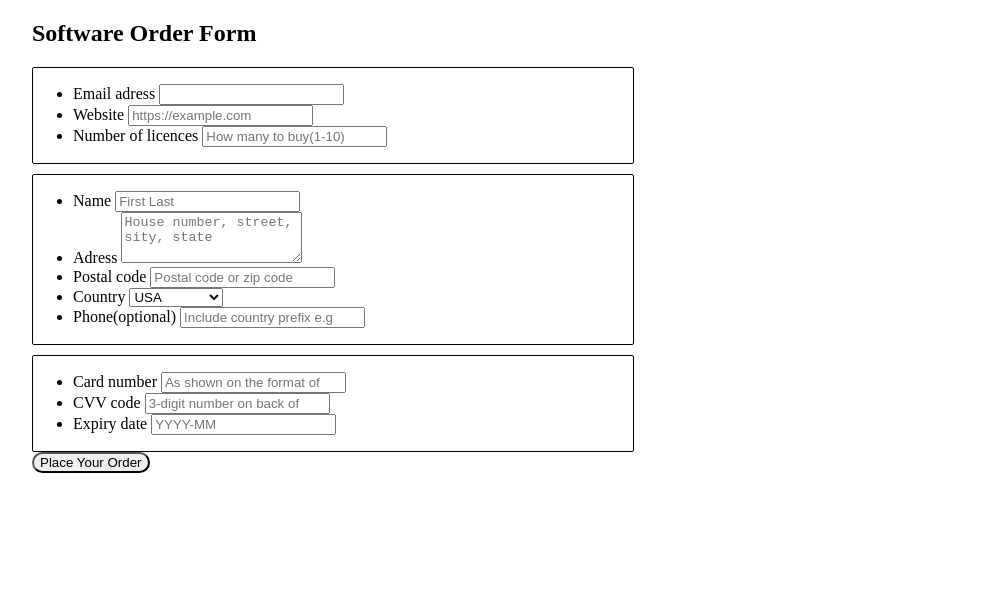
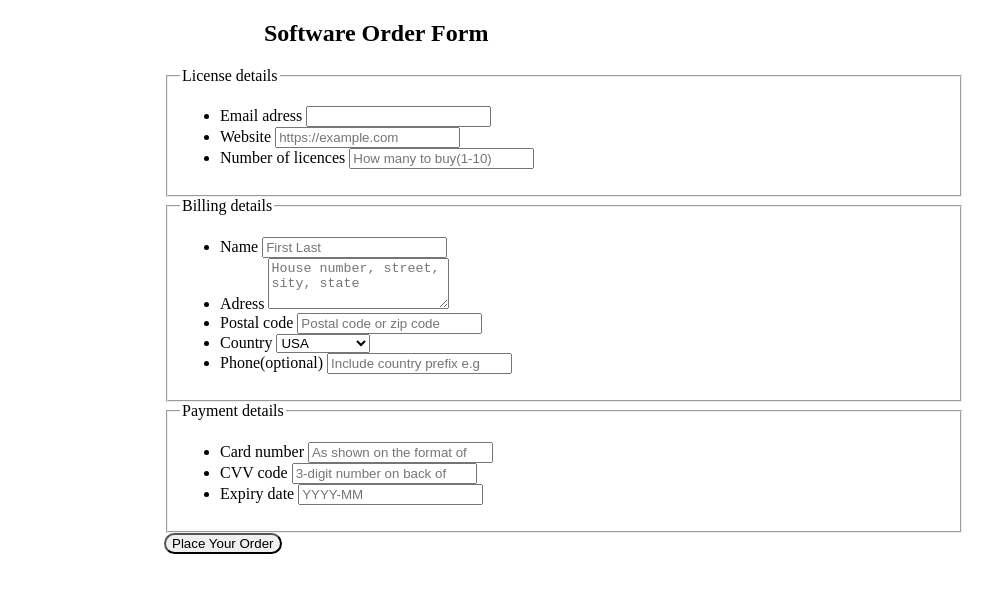
Before and after one commit to antonijek/Zadaci, a plain HTML site: page nedelja1/zadaci-za-vjezbu2/zadatak2/forma2.html in a window 1280 px wide. Shown: the whole page, without its empty margins (76-1069 px from the left). Drawn offline with Linux system fonts and the light colour scheme.

Commit message:
fieldset umjesto divova(forma2)

```diff
--- a/nedelja1/zadaci-za-vjezbu2/zadatak2/forma2.html
+++ b/nedelja1/zadaci-za-vjezbu2/zadatak2/forma2.html
@@ -5,20 +5,19 @@
     <meta http-equiv="X-UA-Compatible" content="IE=edge" />
     <meta name="viewport" content="width=device-width, initial-scale=1.0" />
     <title>Document</title>
+    <style>
+      form {
+        margin: auto;
+        width: 800px;
+      }
+    </style>
   </head>
   <body>
     <form>
       <h2 style="margin-left: 100px">Software Order Form</h2>
       <!--3 diva su malo drugacija nego sto se trazilo, jer nisam umio da ubacim License details kao na slici-->
-      <div
-        style="
-          border-radius: 2px;
-          border: solid black 1px;
-          width: 600px;
-          margin-left: 100px;
-          padding-inline-end: 0in;
-        "
-      >
+      <fieldset>
+        <legend>License details</legend>
         <ul>
           <li>
             <label for="email">Email adress</label>
@@ -45,18 +44,9 @@
             />
           </li>
         </ul>
-      </div>
-      <div
-        style="
-          border: solid black 1px;
-          width: 600px;
-
-          margin-left: 100px;
-          margin-bottom: 10px;
-          margin-top: 10px;
-          border-radius: 2px;
-        "
-      >
+      </fieldset>
+      <fieldset>
+        <legend>Billing details</legend>
         <ul>
           <li>
             <label for="name">Name</label>
@@ -69,8 +59,10 @@
             />
           </li>
           <li>
-            <label for="url">Adress</label>
+            <label for="adress">Adress</label>
             <textarea
+              id="adress"
+              name="adress"
               cols="20"
               rows="3"
               required
@@ -107,16 +99,9 @@
             />
           </li>
         </ul>
-      </div>
-      <div
-        style="
-          border-radius: 2px;
-          border: solid black 1px;
-          width: 600px;
-          margin-left: 100px;
-          padding-inline-end: 0in;
-        "
-      >
+      </fieldset>
+      <fieldset>
+        <legend>Payment details</legend>
         <ul>
           <li>
             <label for="card">Card number</label>
@@ -150,13 +135,13 @@
             />
           </li>
         </ul>
-      </div>
+      </fieldset>
       <input
         type="submit"
         name="order"
         id="order"
         value="Place Your Order"
-        style="border-radius: 20px; margin-left: 100px"
+        style="border-radius: 20px"
       />
     </form>
   </body>
```
